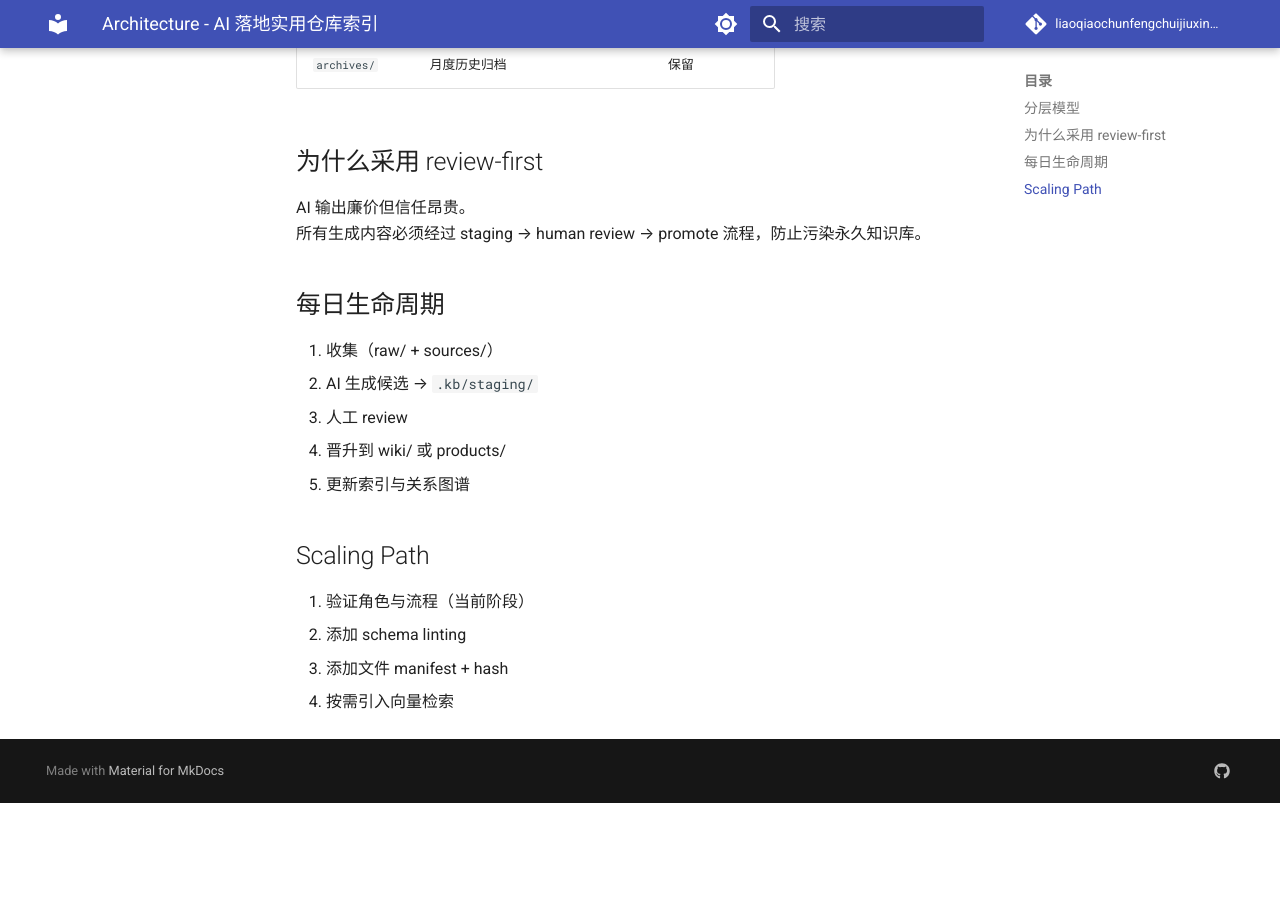
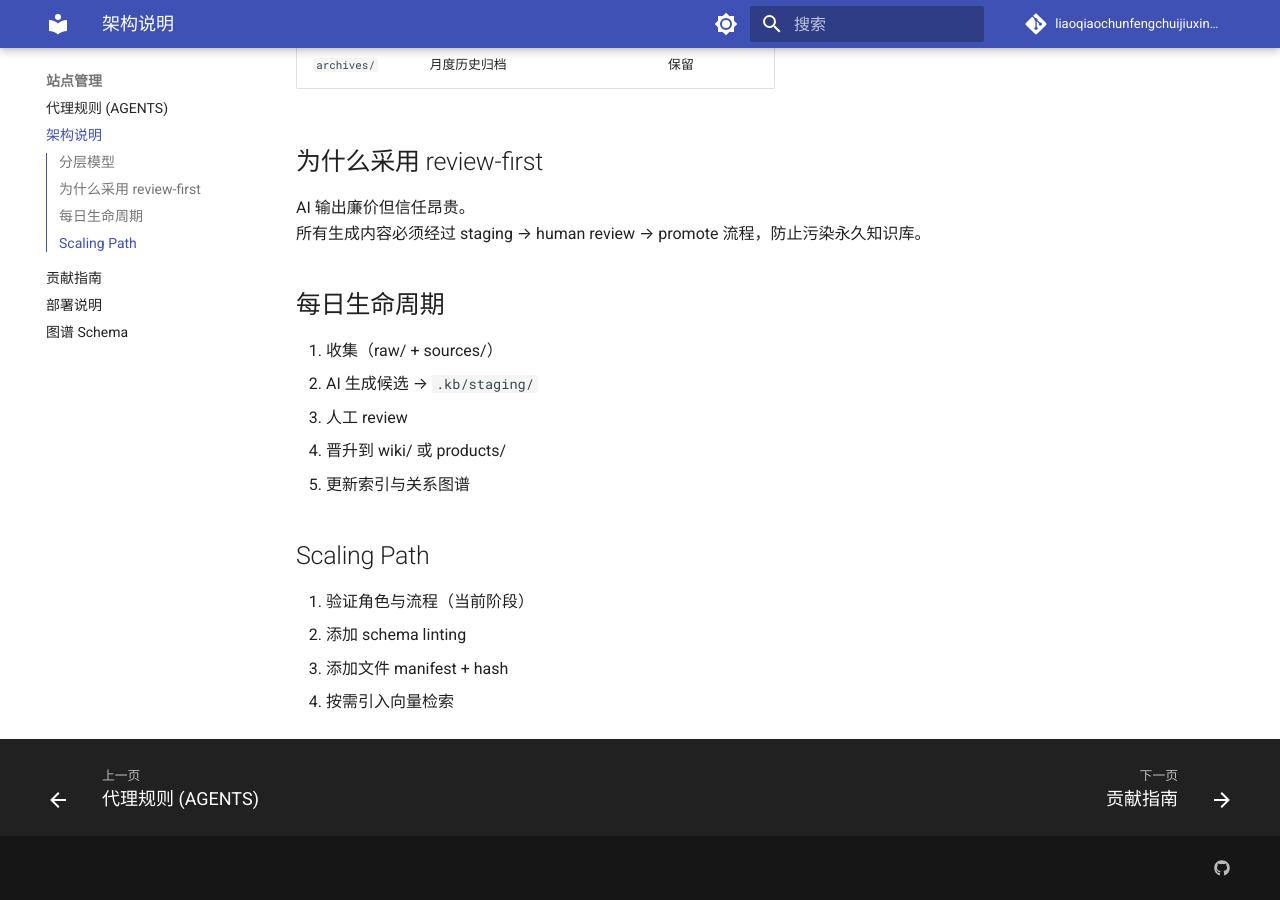
Before and after one commit to liaoqiaochunfengchuijiuxing/hot-opensource-projects, an MkDocs documentation site: the page built from docs/ARCHITECTURE.md, in a window 1280 px wide and 900 px high, scrolled down 600 px. Built offline with MkDocs 1.6.1 and Material for MkDocs 9.7.7, drawn with Linux system fonts in a browser that asks for light colours; comment, search, counter and statistics services are not loaded; before the commit the page ends 1403 px from its top, so only the background shows below that.

Commit message:
optimize: improve MkDocs nav hierarchy, sidebar features, and add missing category + plugins

```diff
--- a/mkdocs.yml
+++ b/mkdocs.yml
@@ -28,15 +28,21 @@ theme:
     - navigation.sections
     - navigation.expand
     - navigation.top
+    - navigation.indexes
+    - navigation.footer
     - search.suggest
     - search.highlight
     - content.code.copy
     - content.action.edit
     - toc.follow
+    - toc.integrate
 
 plugins:
   - search
   - tags
+  - git-revision-date-localized:
+      enable_creation_date: true
+      type: date
 
 markdown_extensions:
   - pymdownx.highlight:
@@ -53,24 +59,30 @@ markdown_extensions:
   - tables
   - toc:
       permalink: true
+      toc_depth: 3
 
 nav:
   - 首页: index.md
-  - 最新日报:
+  - 日报:
     - 2026-07-12: daily/2026-07-12.md
-  - 项目索引: index.md
   - 分类:
     - Agent Frameworks: categories/agent-frameworks.md
     - RAG Systems: categories/rag-systems.md
     - Multi-Agent: categories/multi-agent.md
     - Content & Creative: categories/content-creative.md
+    - Local AI: categories/local-ai.md
     - Agent Safety: categories/agent-safety.md
-    - Local AI: categories/local-ai.md
+    - LLM Deployment: categories/llm-deployment.md
   - 深度研究: research/README.md
-  - 代理规则: AGENTS.md
-  - 贡献指南: CONTRIBUTING.md
+  - 站点管理:
+    - 代理规则 (AGENTS): AGENTS.md
+    - 架构说明: ARCHITECTURE.md
+    - 贡献指南: CONTRIBUTING.md
+    - 部署说明: GITHUB_PAGES.md
+    - 图谱 Schema: GRAPH_SCHEMA.md
 
 extra:
   social:
     - icon: fontawesome/brands/github
       link: https://github.com/liaoqiaochunfengchuijiuxing/hot-opensource-projects
+  generator: false
```
